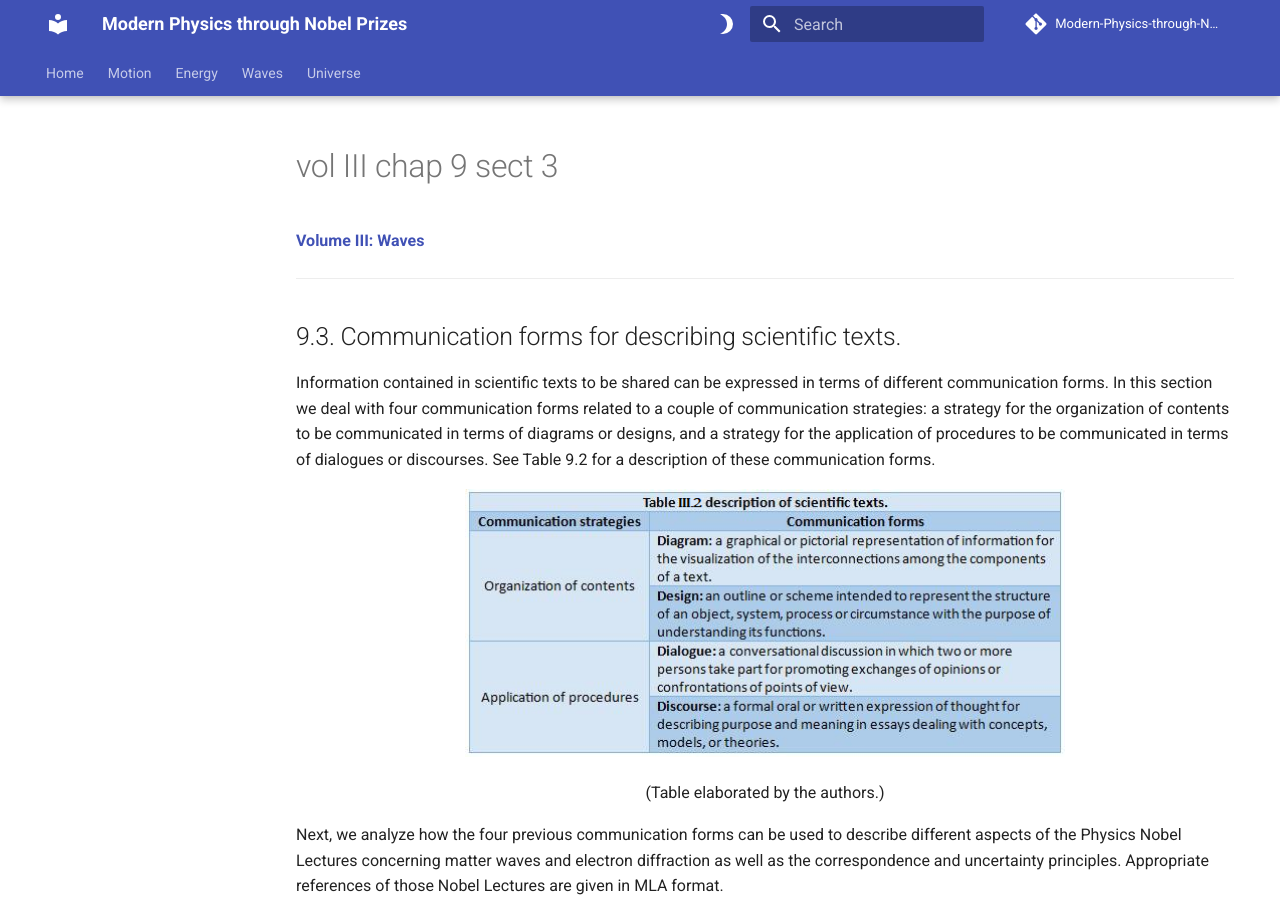
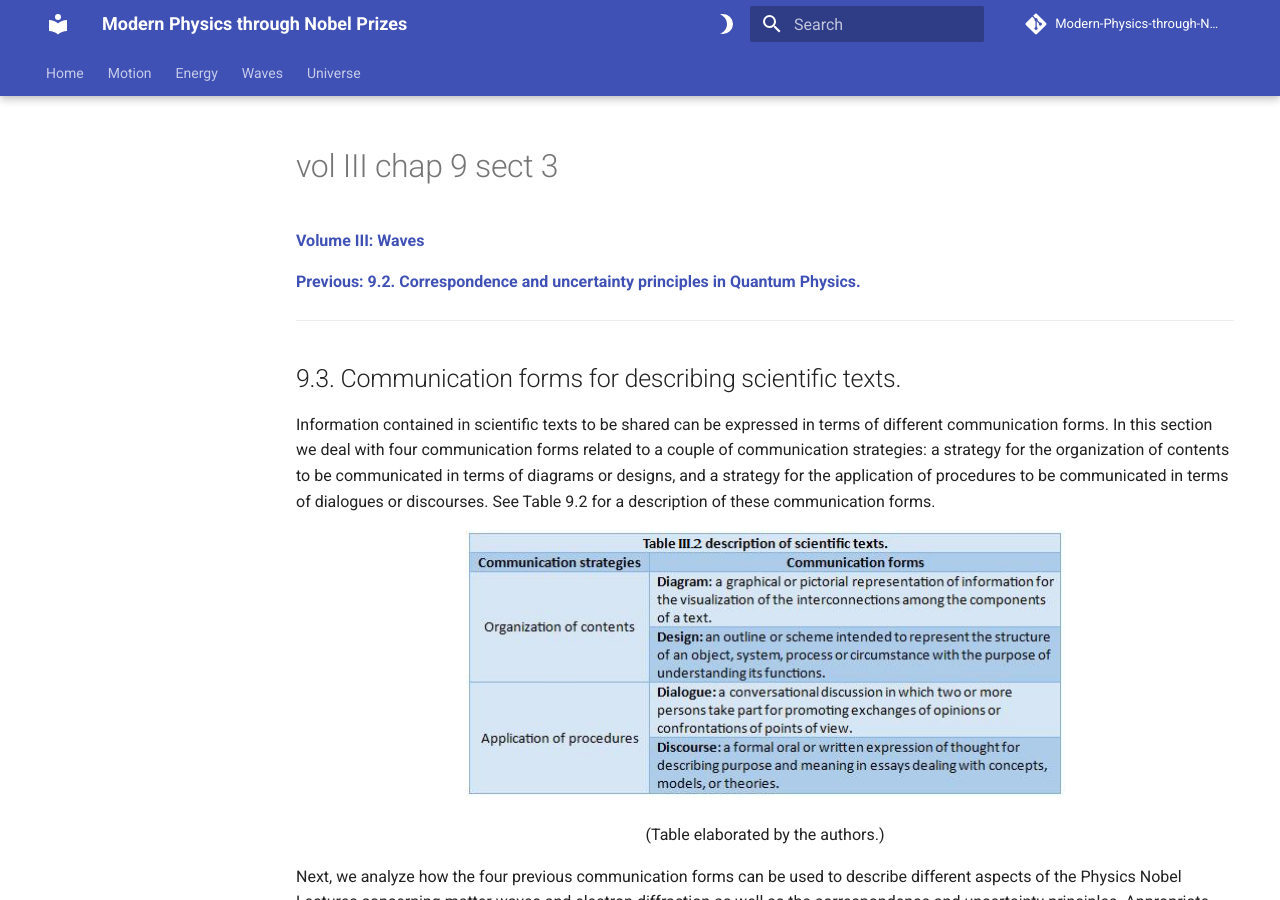
Before and after one commit to modphysnobel/modphysnobel.github.io, an MkDocs documentation site: the page built from docs/vol-III/vol-III-chap-9-sect-3.md, in a window 1280 px wide and 900 px high. Built offline with MkDocs 1.6.1 and Material for MkDocs 9.7.7, drawn with Linux system fonts in a browser that asks for light colours; some web fonts are replaced; comment, search, counter and statistics services are not loaded; some of the changed text lies outside the part shown.

Commit message:
Update vol-III-chap-9-sect-3.md

```diff
--- a/docs/vol-III/vol-III-chap-9-sect-3.md
+++ b/docs/vol-III/vol-III-chap-9-sect-3.md
@@ -1,5 +1,6 @@
+[**Volume III: Waves**](https://modphysnobel.github.io/vol-III/volume-III/)
 
-[**Volume III: Waves**](./volume-III.md)
+[**Previous: 9.2. Correspondence and uncertainty principles in Quantum Physics.**](https://modphysnobel.github.io/vol-III/vol-III-chap-9-sect-2/)
 
 ***
 
@@ -262,3 +263,4 @@
 FRENCH, A.P. TAYLOR, E.F. *Introduction to Quantum Physics*. The MIT Introductory Physics Series. New York, W.W. Norton, (1978)
 
 ***
+[**Next: 10.1. The Michelson interferometer and the Michelson-Morley experiment.**](https://modphysnobel.github.io/vol-III/vol-III-chap-10-sect-1/)
```
